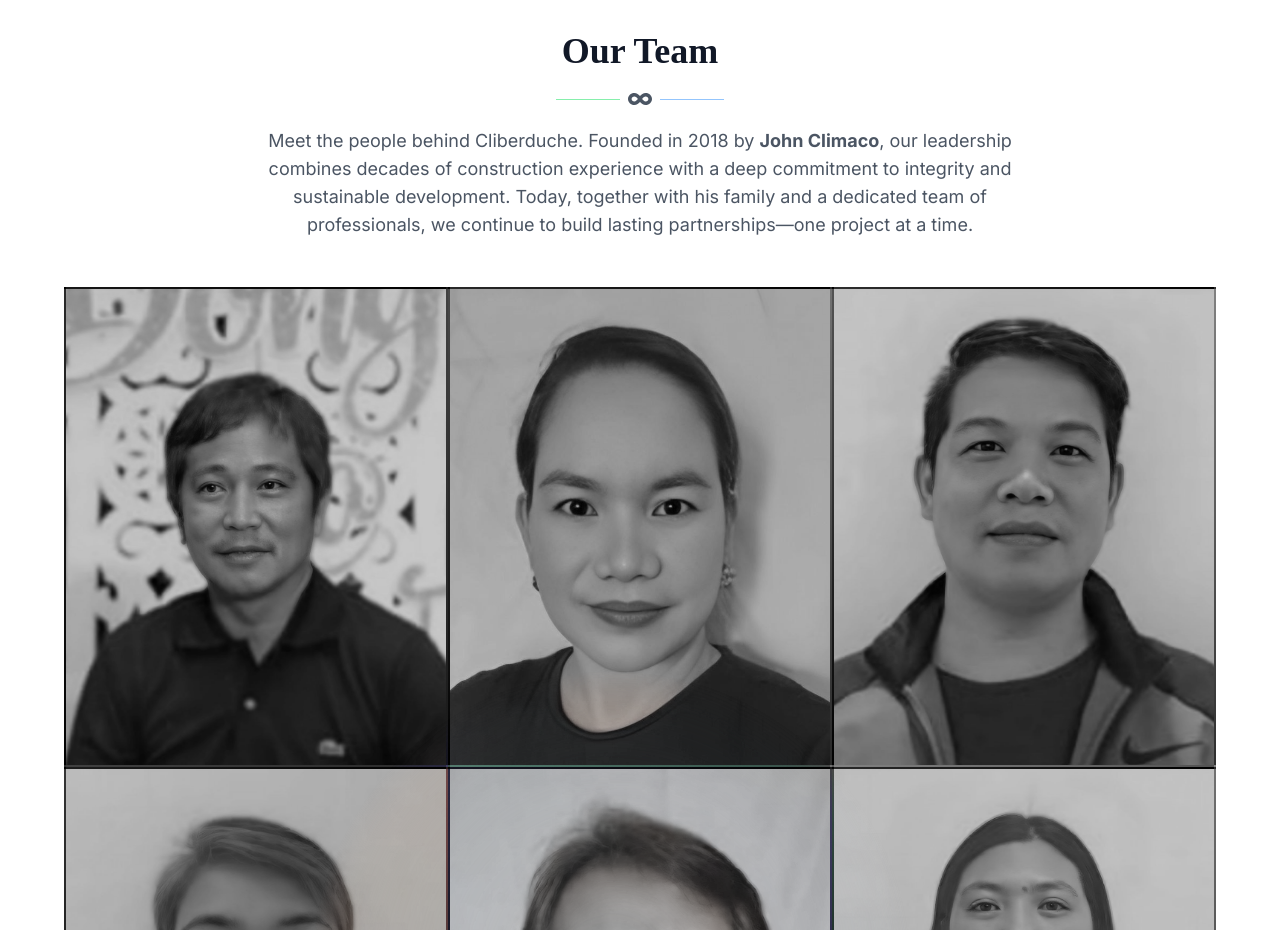
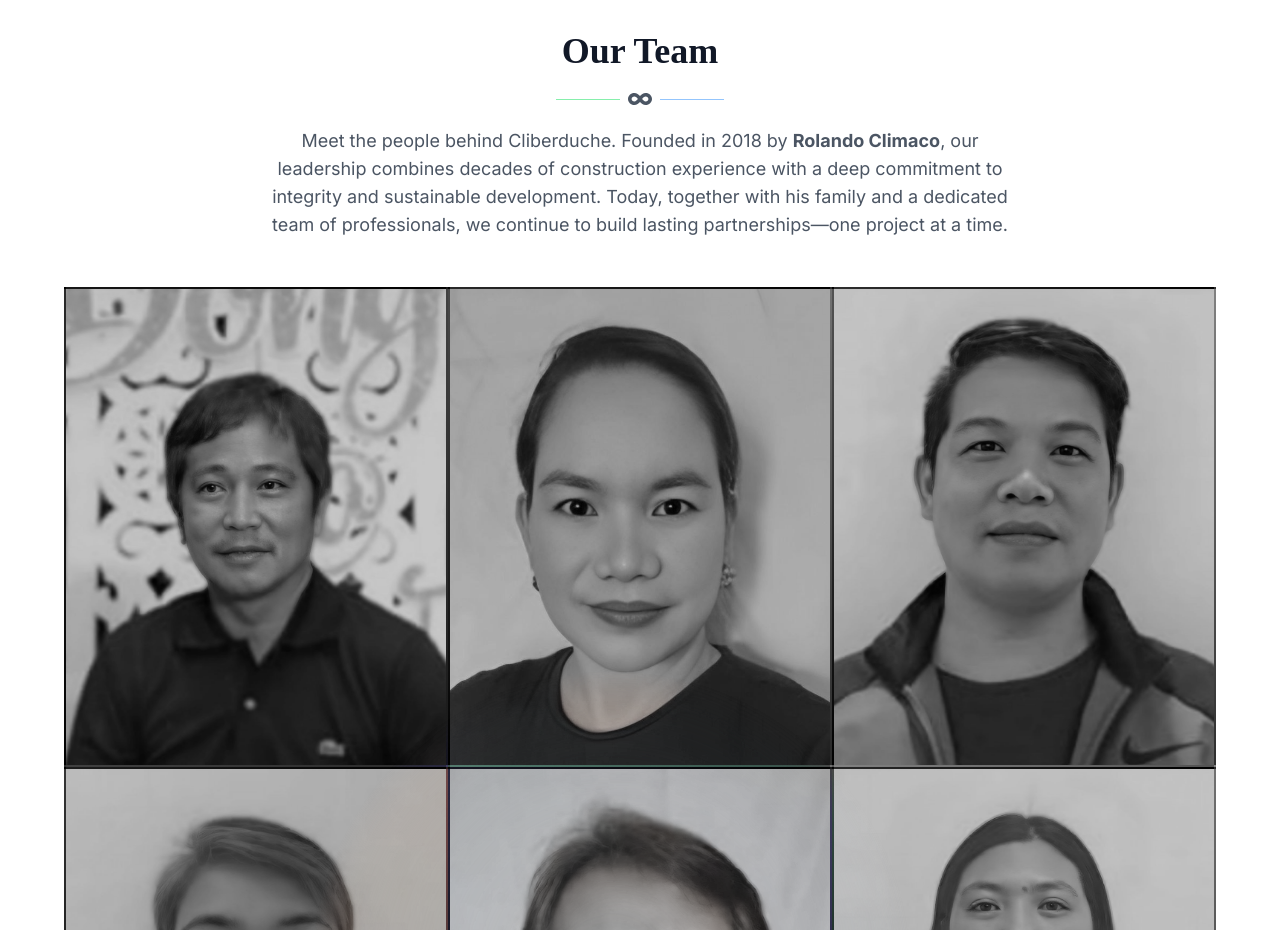
Before and after one commit to Railen-Laminers/Cliberduche, a React (Vite) app in the folder frontend/: page /about in a window 1280 px wide. Shown: the part 3420-4350 px from the top of the page. Built offline with nearby package versions, Linux system fonts and the light colour scheme; a web font is replaced by a local one.

Commit message:
Finalization 7

```diff
--- a/frontend/src/pages/public/About.jsx
+++ b/frontend/src/pages/public/About.jsx
@@ -439,7 +439,7 @@ export default function About({ introDone = true }) {
               <div className="h-px w-16 bg-blue-300 dark:bg-blue-600"></div>
             </div>
             <p className="text-gray-600 dark:text-gray-400 max-w-3xl mx-auto text-lg">
-              Meet the people behind Cliberduche. Founded in 2018 by <strong>John Climaco</strong>,
+              Meet the people behind Cliberduche. Founded in 2018 by <strong>Rolando Climaco</strong>,
               our leadership combines decades of construction experience with a deep commitment to
               integrity and sustainable development. Today, together with his family and a dedicated
               team of professionals, we continue to build lasting partnerships—one project at a time.
```
Also changed, not shown: 1 other file (tests, documents, lock files or other folders).
